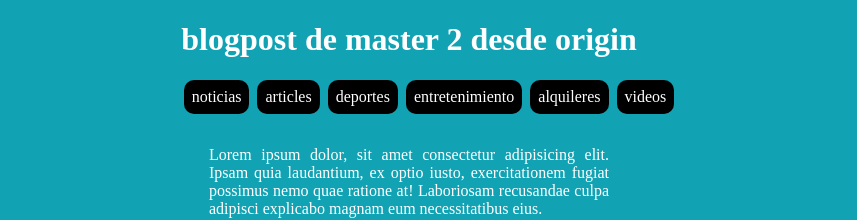
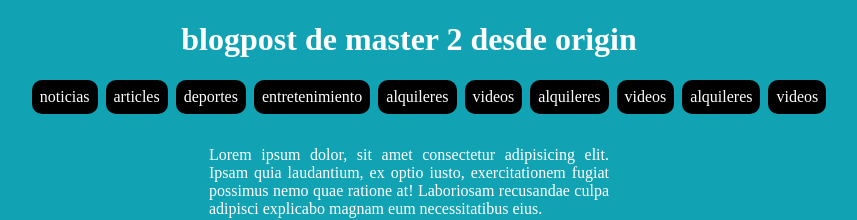
Before and after one commit to victormanu20/cursoGit, a plain HTML site: page index.html in a window 1280 px wide. Shown: the top 220 px of the page, without its empty margins (239-1096 px from the left). Drawn offline with Linux system fonts and the light colour scheme.

Commit message:
nuevas barrras de navegacion

```diff
--- a/index.html
+++ b/index.html
@@ -16,6 +16,10 @@
                 <li>articles</li>
                 <li>deportes</li>
                 <li>entretenimiento</li>
+                <li>alquileres</li>
+                <li>videos</li>
+                <li>alquileres</li>
+                <li>videos</li>
                 <li>alquileres</li>
                 <li>videos</li>
             </ul>
```
